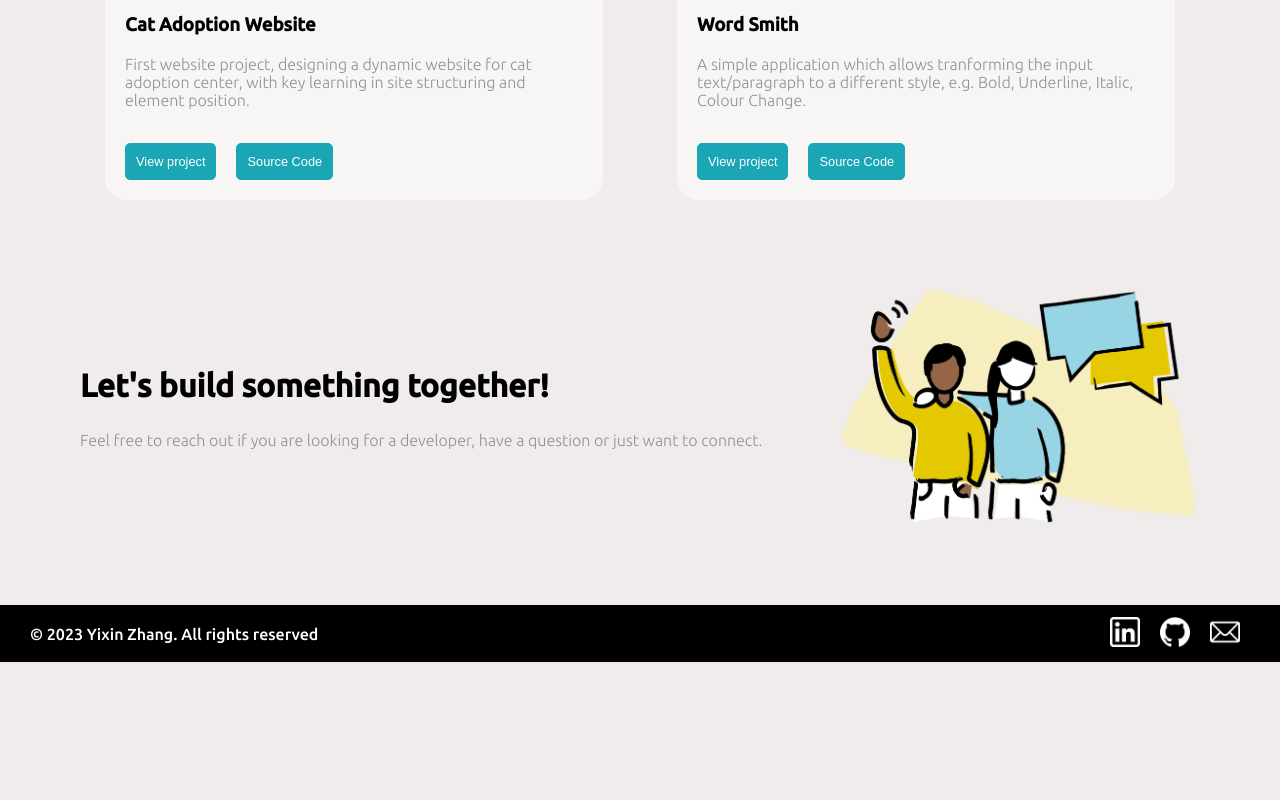
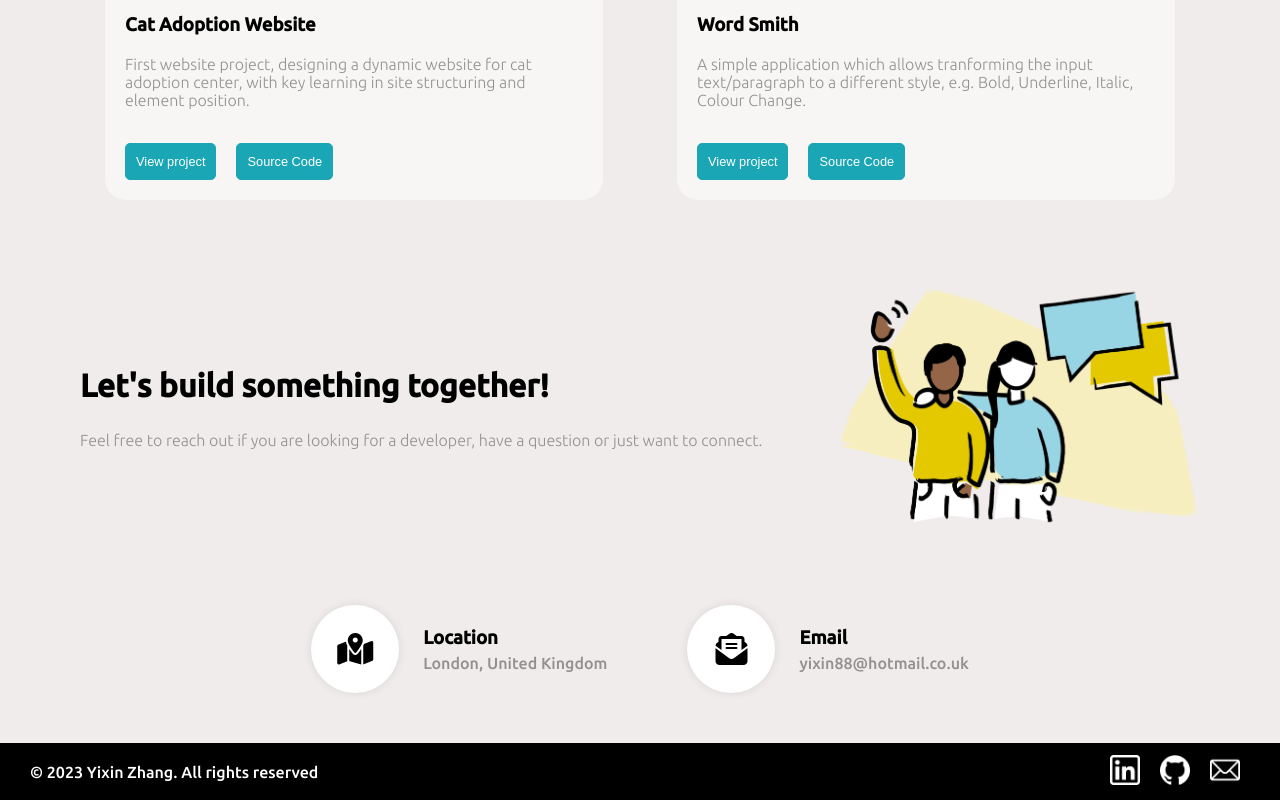
Before and after one commit to Yixin88/Portfolio_Website, a plain HTML site: page index.html in a window 1280 px wide. Shown: the part 3306-4106 px from the top of the page. Before the commit the page ends 3968 px from the top, so only its background shows below. Drawn offline with Linux system fonts and the light colour scheme; a web font is replaced by a local one.

Commit message:
added contact email and my location near footer

```diff
--- a/index.html
+++ b/index.html
@@ -6,6 +6,7 @@
     <meta name="viewport" content="width=device-width, initial-scale=1.0">
     <title>Yixin Zhang</title>
     <link rel="stylesheet" href="./style.css">
+    <script src="https://kit.fontawesome.com/a388be2306.js" crossorigin="anonymous" defer></script>
     <script defer type="module" src="./script.js"></script>
 </head>
 <body>
@@ -73,6 +74,24 @@
             </div>
             <img src="./assets/Contact-Me.png" alt="Contact-Me">
         </section>
+        <div class="contact_logo_container">
+            <div class="contact_logo">
+                <div class="contact_logo_sub">
+                    <div class="contact_logo_i"><i class="fa-solid fa-map-location-dot"></i></div>
+                    <div class="contact_info_detail">
+                        <h3>Location</h3>
+                        <p>London, United Kingdom</p>
+                    </div>
+                </div>
+                <div class="contact_logo_sub">
+                    <div class="contact_logo_i"><i class="fa-solid fa-envelope-open-text"></i></div>
+                    <div class="contact_info_detail">
+                        <h3>Email</h3>
+                        <a class="contactEmail" href="mailto:yixin88@hotmail.co.uk">yixin88@hotmail.co.uk</a>
+                    </div>
+                </div>
+            </div>
+        </div>
     </main>
     <footer>
         <span class="copyright">© <span id="year"></span> Yixin Zhang. All rights reserved</span>
--- a/style.css
+++ b/style.css
@@ -212,7 +212,7 @@ p {
     color: hsl(34, 82%, 45%);
 }
 
-.skills, .skills > ul {
+.skills, .skills > ul{
     display: flex;
     list-style-type: none;
     font-family: Ubuntu-Medium;
@@ -224,13 +224,13 @@ p {
     flex-direction: column;
 }
 
-.skills_logo {
+.skills_logo{
     gap: 2.5rem;
     flex-wrap: wrap;
     padding: 0 20px;
 }
 
-.skills_logo li {
+.skills_logo li{
     display: flex;
     width: 5.5rem;
     height: 5.5rem;
@@ -246,6 +246,56 @@ p {
     height: auto;
 }
 
+.contact_logo_container {
+    font-family: Ubuntu-Medium;
+}
+
+.contact_logo {
+    display: flex;
+    flex-wrap: wrap;
+    justify-content: center;
+    justify-self: center;
+    align-self: center;
+    padding: 0 30px 50px 30px;
+    gap: 5rem;
+}
+
+.contact_logo .contact_logo_i {
+    display: flex;
+    width: 5.5rem;
+    height: 5.5rem;
+    border-radius: 50%;
+    background-color: #fff;
+    box-shadow: 0 0 10px rgba(0,0,0,.09);
+    justify-content: center;
+    align-items: center;
+}
+
+.contact_logo i {
+    font-size: 2rem;
+}
+
+.contact_logo_sub {
+    display: flex;
+    gap: 1.5rem;
+    flex-wrap: wrap;
+    align-items: center;
+}
+
+.contact_info_detail {
+    display: flex;
+    flex-direction: column;
+    gap: 5px;
+}
+
+.contact_info_detail h3, .contact_info_detail p {
+    margin: 0;
+}
+
+.contactEmail {
+    text-decoration: none;
+    color: rgb(147,145,144);
+}
 
 .banner {
     align-items: center;
@@ -595,6 +645,24 @@ footer {
 
 }
 
+@media (max-width: 717px) {
+    .contact_logo_sub {
+        flex-direction: column;
+        align-self: center;
+        gap: 1rem;
+    }
+
+    .contact_logo {
+        flex-direction: column;
+        align-self: center;
+        gap: 3rem;
+    }
+
+    .contact_info_detail {
+        align-items: center;
+    }
+}
+
 @media (max-width: 500px) {
     .hero-img {
         width: 20rem;
```
Also changed, not shown: contact.html (+3 -3 lines).
